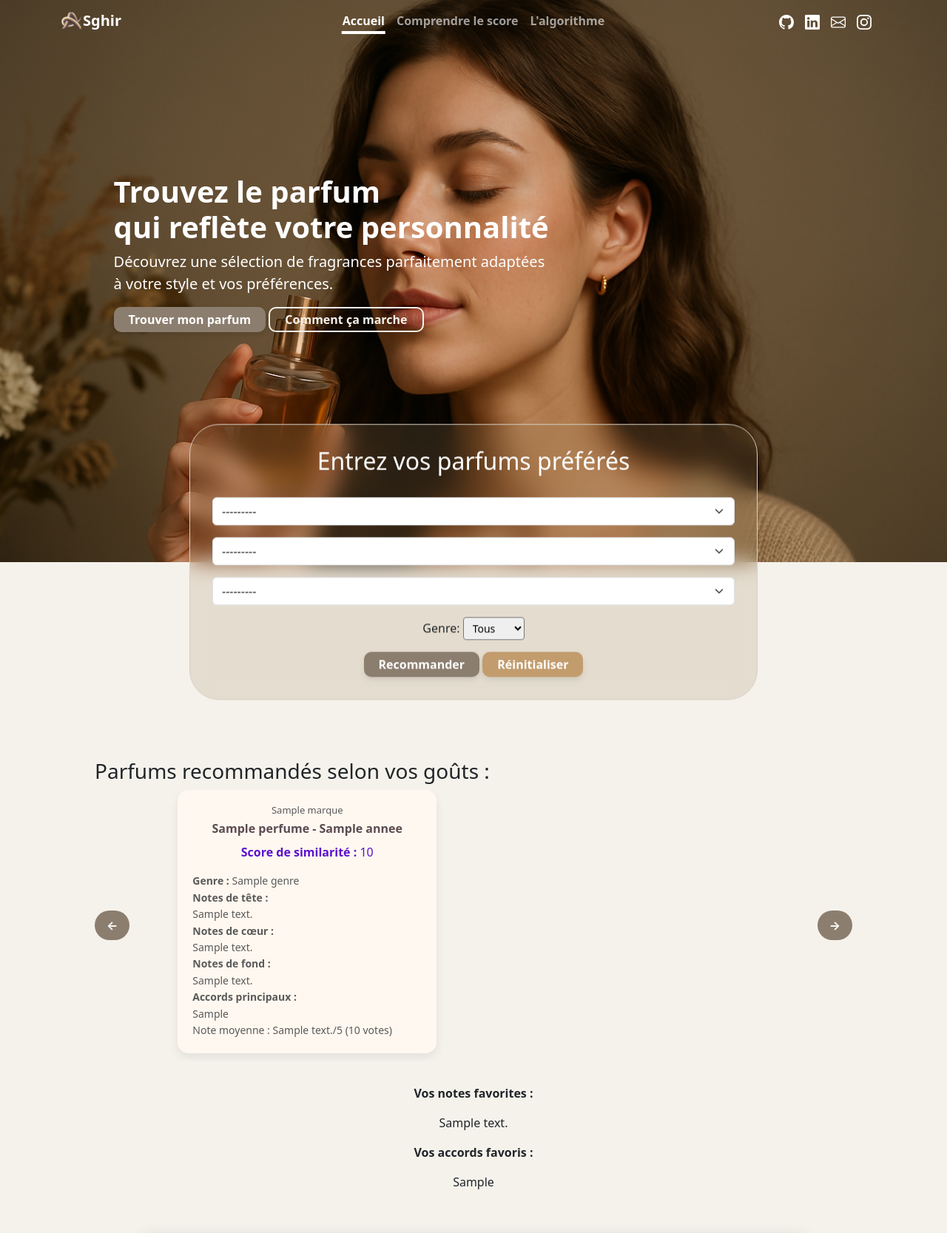
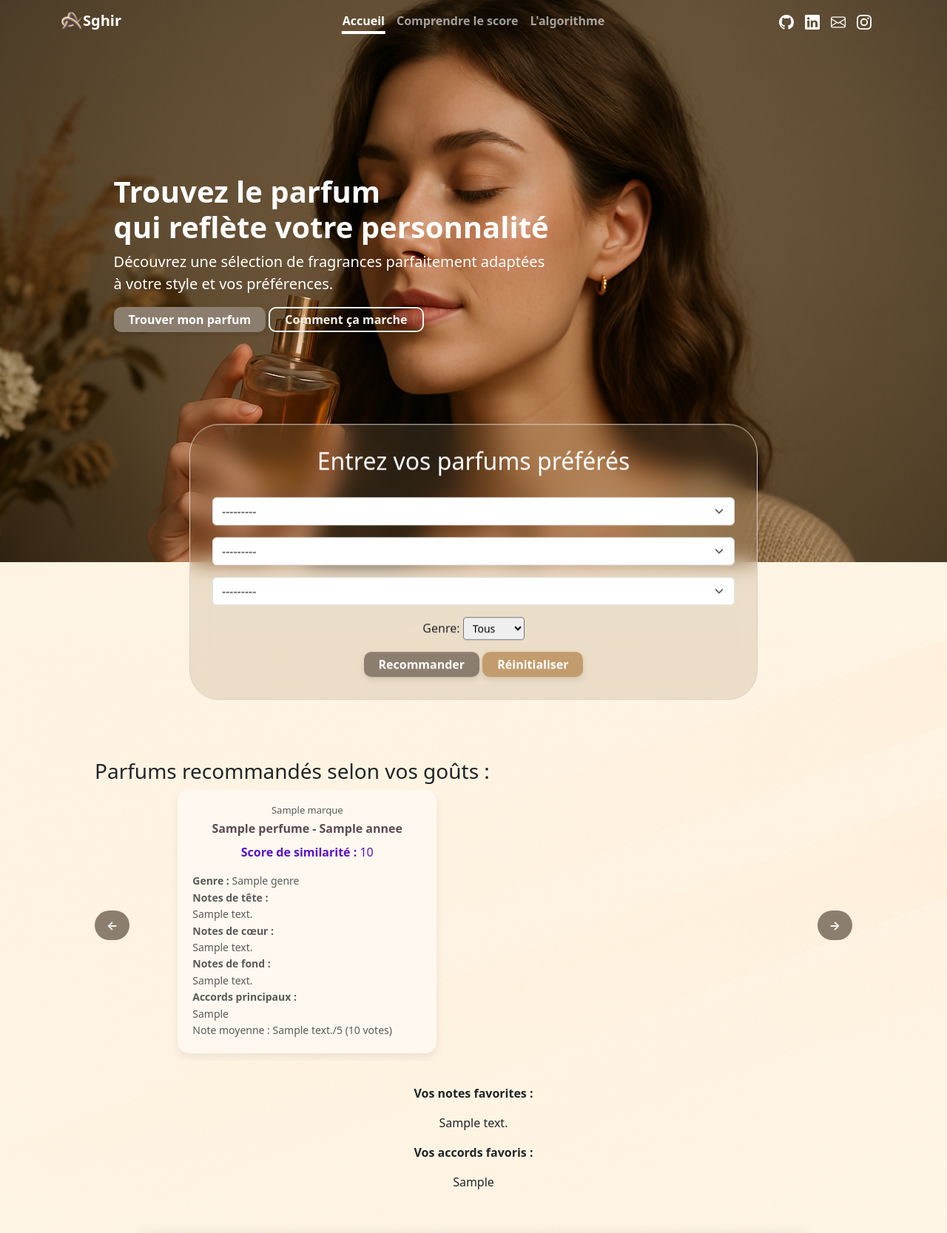
Before and after one commit to alisghir1/fragrancefinder, a Django app: template parfums/templates/parfums/recommender.html in a window 1280 px wide. Shown: the top 1667 px of the page at 74% size. Run offline with Django 5.2, Linux system fonts and the light colour scheme; data comes from the database, SQL or seed files in the repository; the template is opened without the code that fills it: values that come from a table or form of the project are taken from there, most other values are stand-ins (such as "Sample title", 1, 10 or a date in 2020).

Commit message:
changement fond

```diff
--- a/static/css/style.css
+++ b/static/css/style.css
@@ -1,6 +1,11 @@
 body {
     background-color: #F5F2EC;
     margin: 0;
+    background-image: url('/static/images/fodn.png');
+    background-size: cover;
+    background-position: center;
+    background-repeat: no-repeat;
+    background-attachment: fixed;
 }
 
 .navbar {
@@ -176,7 +181,7 @@ body {
 
 .carousel-wrapper {
     padding: 1rem 8rem 2rem 8rem;
-    background-color: #F5F2EC;
+    background-color: transparent;
 }
 
 .carousel-scroll-wrapper {
```
Also changed, not shown: static/images/final_background.png (added), static/images/fodn.png (added), static/images/fondd.png (added), static/images/fonddd.png (added), 5 other files.
